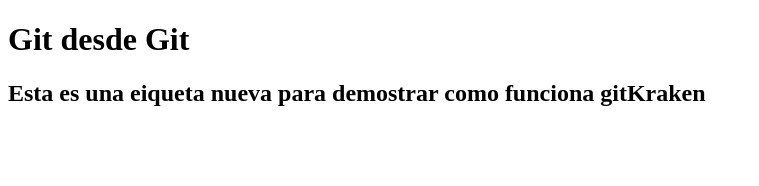
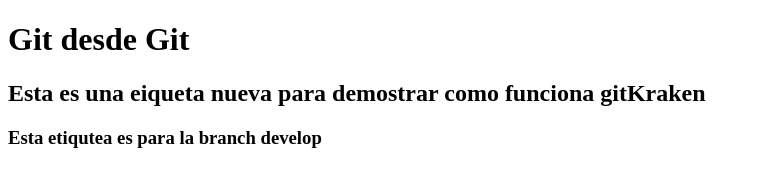
Before and after one commit to iVasquez2/git-helloworld, a plain HTML site: page index.html in a window 1280 px wide. Shown: the whole page, without its empty margins (0-759 px from the left). Drawn offline with Linux system fonts and the light colour scheme.

Commit message:
Se agrego un nuevo branch

```diff
--- a/index.html
+++ b/index.html
@@ -10,6 +10,7 @@
     <body>
         <h1>Git desde Git</h1>
         <h2>Esta es una eiqueta nueva para demostrar como funciona gitKraken</h2>
+        <h3>Esta etiqutea es para la branch develop</h3>
     </body>
 
 </html>
```
